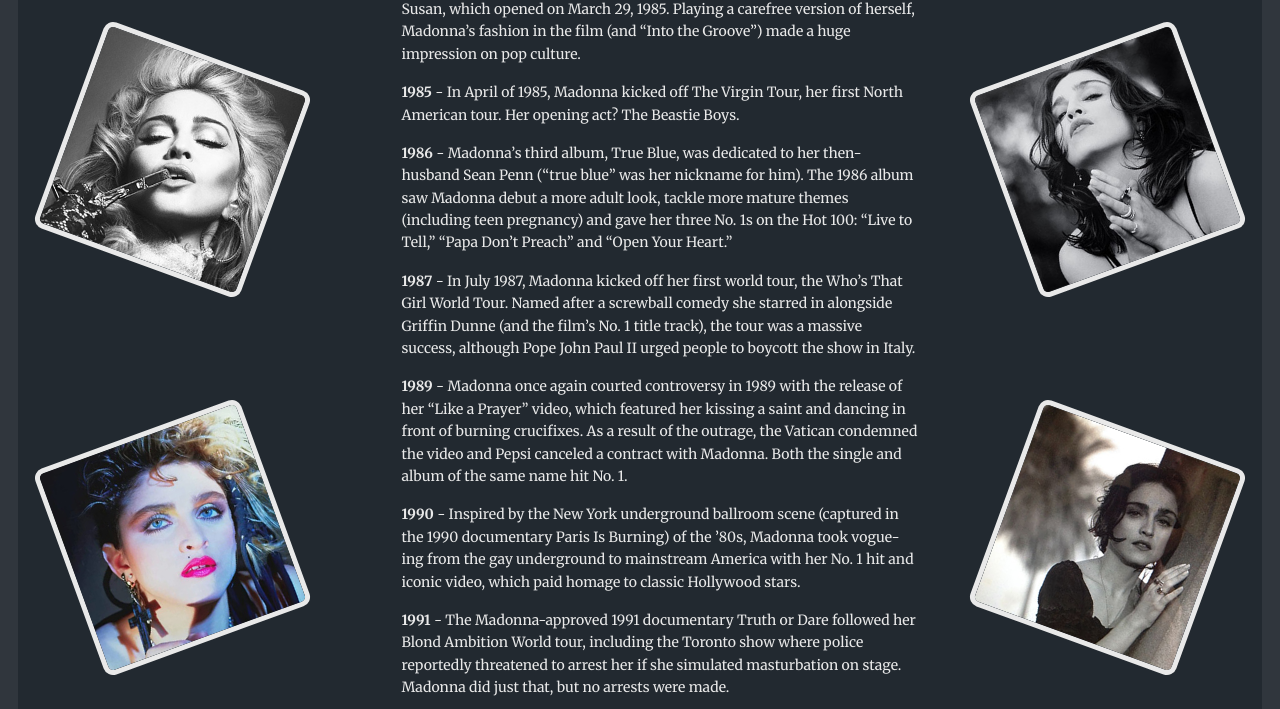
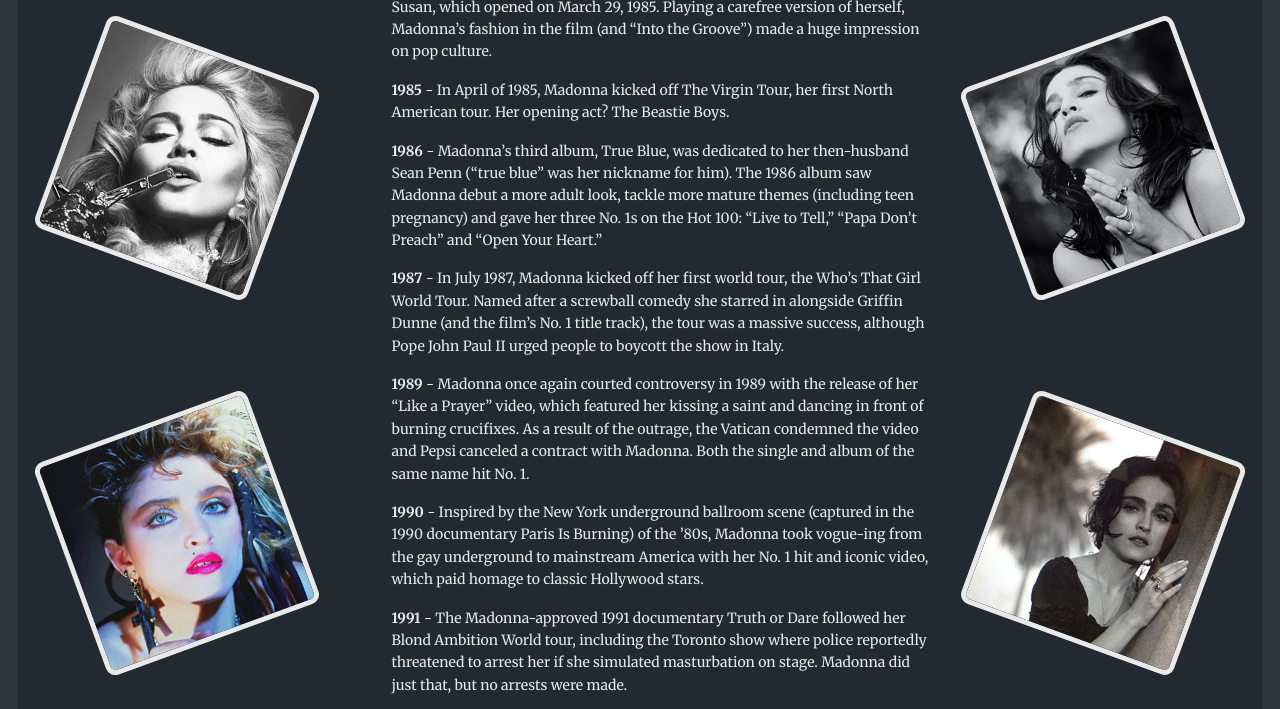
Before and after one commit to ArtlessFlapDragon/fcc-tribute, a plain HTML site: page index.html in a window 1280 px wide. Shown: the part 1300-2009 px from the top of the page. Drawn offline with Linux system fonts and the light colour scheme.

Commit message:
Removed margin from middle container & changed page title

```diff
--- a/index.html
+++ b/index.html
@@ -4,7 +4,7 @@
 		<meta charset="UTF-8" />
 		<meta http-equiv="X-UA-Compatible" content="IE=edge" />
 		<meta name="viewport" content="width=device-width, initial-scale=1.0" />
-		<title>Madonna Tribute Page</title>
+		<title>Madonna Tribute Pagel</title>
 		<link rel="preconnect" href="https://fonts.googleapis.com">
 <link rel="preconnect" href="https://fonts.gstatic.com" crossorigin>
 <link href="https://fonts.googleapis.com/css2?family=Merriweather:ital,wght@0,400;0,700;1,300;1,400&family=Montserrat:ital,wght@0,400;1,200&display=swap" rel="stylesheet">
--- a/styles.css
+++ b/styles.css
@@ -91,7 +91,6 @@ figcaption {
 
 .middle-container	{
 	flex: 50%;
-	margin: 0 20px;
 }
 
 .right-container	{
```
